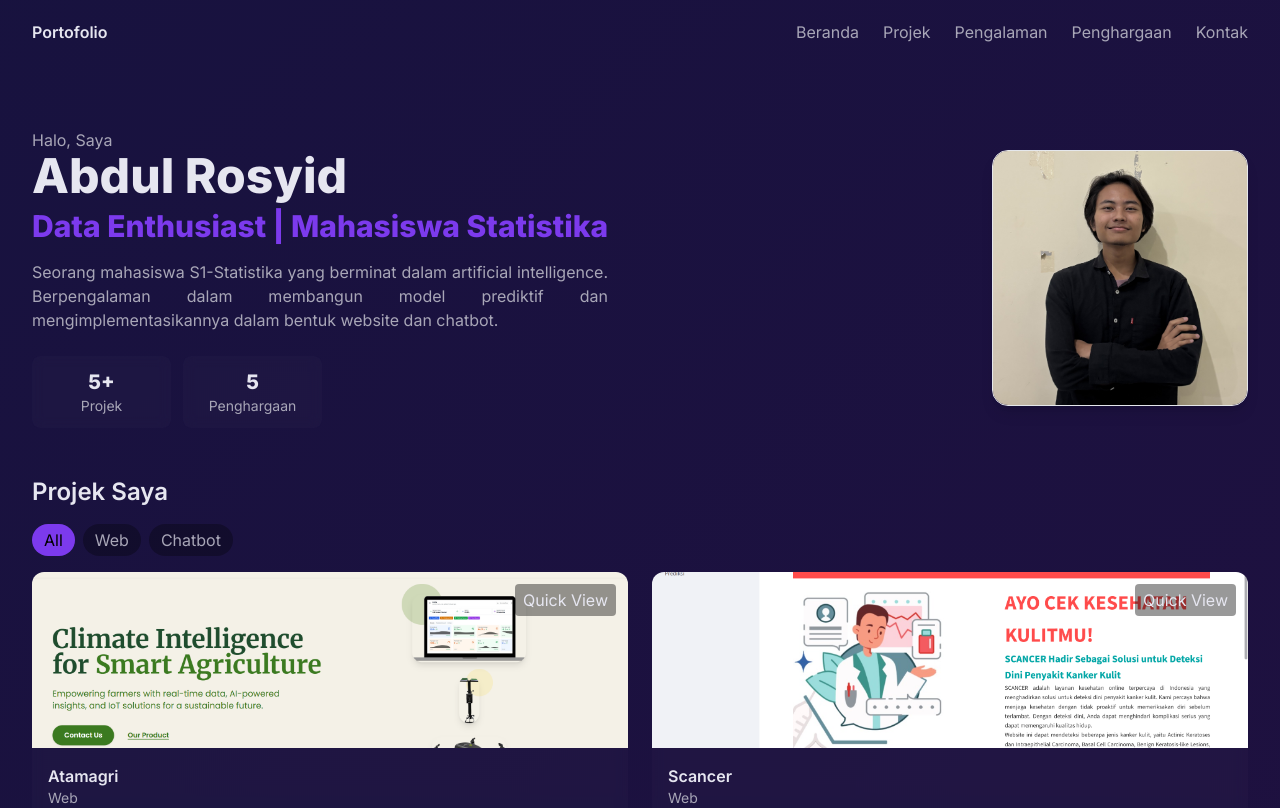
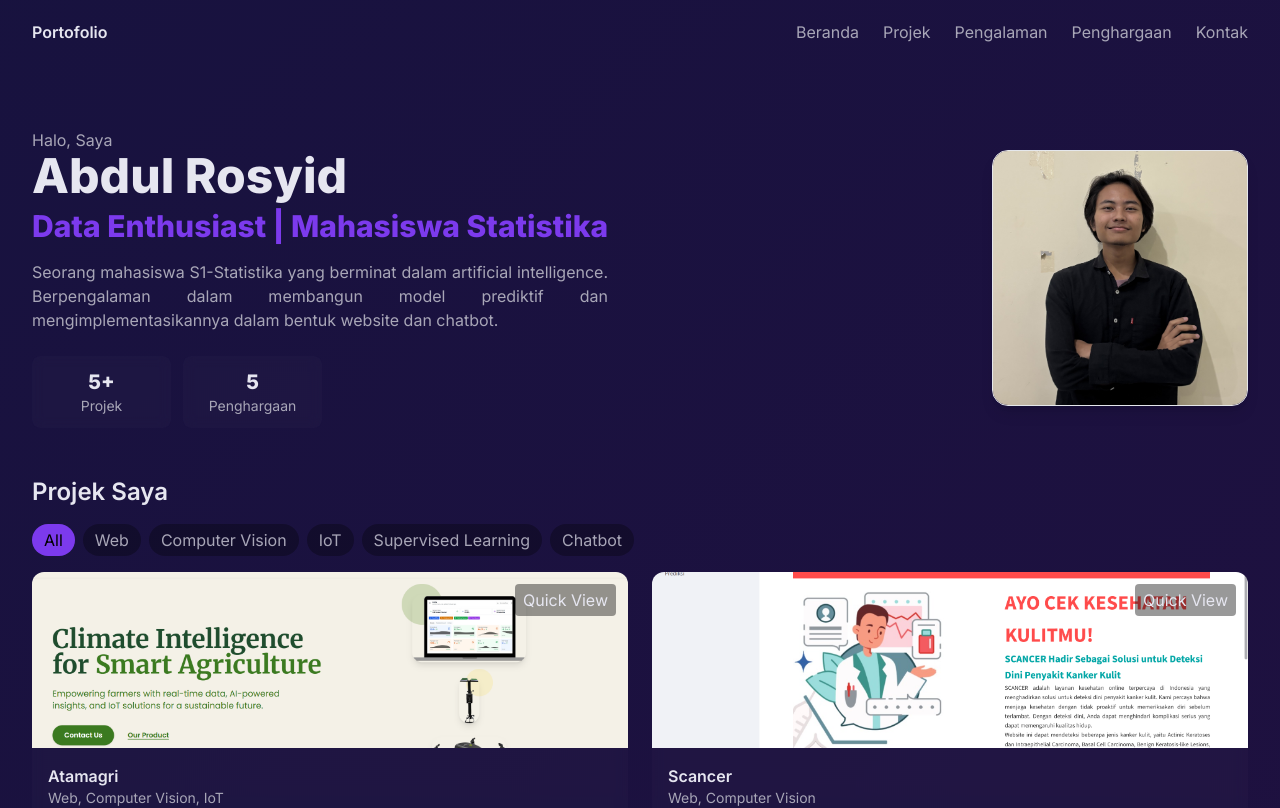
Before and after one commit to abdulrosyid001/Portofolio, a React (Vite) app: page / in a window 1280 px wide. Shown: the top 808 px of the page. Built offline with nearby package versions, Linux system fonts and the light colour scheme.

Commit message:
Edit projek

```diff
--- a/src/components/ProjectsGrid.jsx
+++ b/src/components/ProjectsGrid.jsx
@@ -5,8 +5,13 @@ export default function ProjectsGrid({ projects = [] }) {
   const [filter, setFilter] = useState('All')
   const [selected, setSelected] = useState(null)
 
-  const types = ['All', ...Array.from(new Set(projects.map(p => p.type)))]
-  const visible = projects.filter(p => filter === 'All' || p.type === filter)
+  const types = [
+    'All',
+    ...Array.from(new Set(projects.flatMap(p => p.type)))
+  ]
+  const visible = projects.filter(
+    p => filter === 'All' || p.type.includes(filter)
+  )
 
   return (
     <div id="projek">
@@ -43,7 +48,9 @@ export default function ProjectsGrid({ projects = [] }) {
 
             <div className="p-4">
               <h4 className="font-semibold">{p.title}</h4>
-              <div className="text-sm text-subText">{p.type}</div>
+              <div className="text-sm text-subText">
+                {p.type.join(', ')}
+              </div>
 
               {/* Link tampil di card */}
               {p.link && (
--- a/src/data/biodata.js
+++ b/src/data/biodata.js
@@ -19,35 +19,35 @@ export const biodata = {
   projects: [
     {
       title: 'Atamagri',
-      type: 'Web',
+      type: ['Web','Computer Vision','IoT'],
       img: '/placeholders/Screenshot 2025-11-19 161616.png',
       desc: 'Website yang digunakan untuk pemantauan kondisi tanaman terintegrasi IoT dan drone.',
       link: 'https://www.atamagri.app/'
     },
     {
       title: 'Scancer',
-      type: 'Web',
+      type: ['Web','Computer Vision'],
       img: '/placeholders/Screenshot 2025-11-19 162213.png',
       desc: 'Website untuk mendeteksi apakah seseorang menderita kanker kulit atau tidak dengan input berupa gambar kulit pengguna.',
       link: 'https://scancer.streamlit.app/'
     },
     {
       title: 'Digicek',
-      type: 'Web',
+      type: ['Web','Supervised Learning'],
       img: '/placeholders/Screenshot 2025-11-19 162351.png',
       desc: 'Website untuk mendeteksi apakah seseorang menderita diabetes dan gagal ginjal atau tidak dengan input berupa informasi terkait kebiasaan dan kesehatan pengguna.',
       link: 'https://digicek.streamlit.app/'
     },
     {
       title: 'Wellbot',
-      type: 'Chatbot',
+      type: ['Chatbot','Supervised Learning'],
       img: '/placeholders/PPT_LPK-Bingung Namain_Universitas Sebelas Maret_WELLBOT DETEKSI DINI.jpg',
       desc: 'Chatbot terintegrasi whatsapp untuk mendeteksi apakah seseorang menderita penyakit diabetes, gagal ginjal, dan penyakit jantung dengan input berupa informasi terkait kebiasaan dan kesehatan pengguna.',
       link: 'wa.me/6281233624051'
     },
     {
       title: 'EyeOnRoad',
-      type: 'Web',
+      type: ['Web','Computer Vision'],
       img: '/placeholders/Screenshot 2025-11-19 162955.png',
       desc: 'Website untuk mendeteksi apakah seorang pengemudi mengantuk atau tidak dengan input berupa gambar wajah pengemudi.',
       link: 'https://huggingface.co/spaces/abdulrosyid/EyeOnRoad'
```
